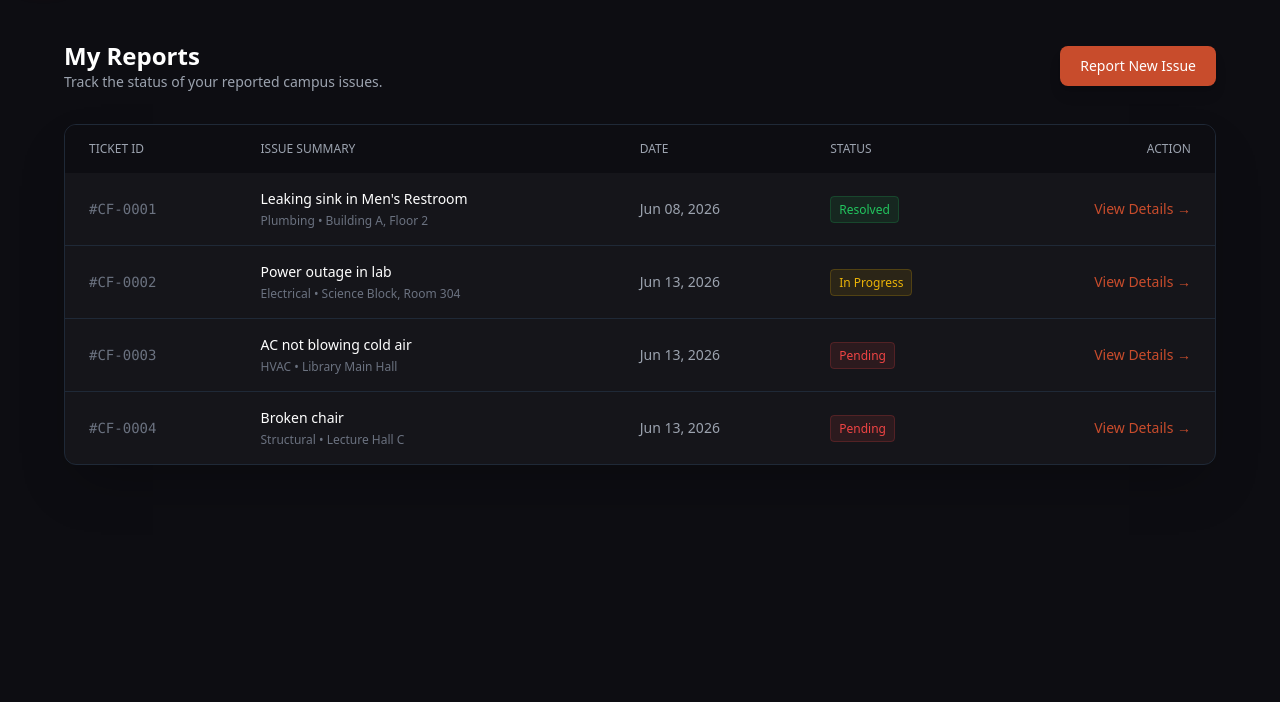
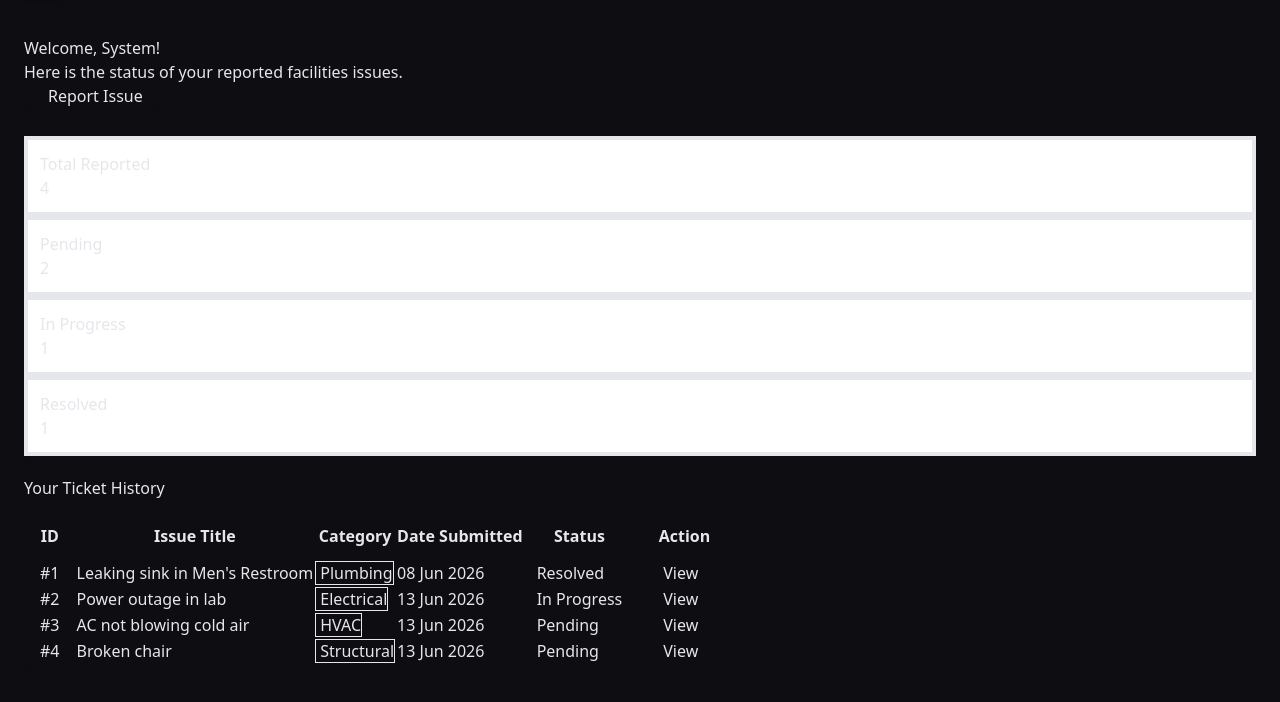
Before and after one commit to atleii/CampusFIX, a Flask app: template templates/student_dashboard.html in a window 1280 px wide. Shown: the part 61-763 px from the top of the page. Run offline with Flask 3, Linux system fonts and the light colour scheme; the template is opened without the code that fills it: values that come from a table or form of the project are taken from there, others are empty; a user stored in the database is signed in; some libraries are stand-ins or nearby versions.

Commit message:
Update student_dashboard.html

```diff
--- a/templates/student_dashboard.html
+++ b/templates/student_dashboard.html
@@ -1,54 +1,80 @@
 {% extends "base.html" %}
+{% block title %}Dashboard - CampusFIX{% endblock %}
+{% block content %}
+<div class="d-flex justify-content-between align-items-end mb-4 border-bottom pb-3 mt-3">
+    <div>
+        <h2 class="fw-bold mb-0">Welcome, {{ current_user.full_name.split()[0] }}!</h2>
+        <p class="text-muted mb-0">Here is the status of your reported facilities issues.</p>
+    </div>
+    <a href="{{ url_for('submit_complaint') }}" class="btn btn-primary btn-lg shadow-sm rounded-pill px-4">
+        <i class="bi bi-plus-lg me-2"></i>Report Issue
+    </a>
+</div>
 
-{% block content %}
-<div class="max-w-6xl mx-auto mt-4">
-    <div class="flex justify-between items-center mb-8">
-        <div>
-            <h1 class="text-2xl font-bold text-white">My Reports</h1>
-            <p class="text-sm text-gray-400">Track the status of your reported campus issues.</p>
+<div class="row g-4">
+    <div class="col-md-3">
+        <div class="card bg-white border-0 shadow-sm p-3 border-start border-4 border-primary h-100">
+            <h6 class="text-muted small fw-bold text-uppercase">Total Reported</h6>
+            <h2 class="mb-0 fw-bold">{{ complaints|length }}</h2>
         </div>
-        <a href="{{ url_for('new_complaint') }}" class="bg-[#C84C2C] hover:bg-[#A63C22] text-white px-5 py-2.5 rounded-lg text-sm font-medium transition shadow-lg">
-            Report New Issue
-        </a>
     </div>
+    <div class="col-md-3">
+        <div class="card bg-white border-0 shadow-sm p-3 border-start border-4 border-danger h-100">
+            <h6 class="text-muted small fw-bold text-uppercase">Pending</h6>
+            <h2 class="mb-0 fw-bold">{{ complaints|selectattr("status", "equalto", "Pending")|list|length }}</h2>
+        </div>
+    </div>
+    <div class="col-md-3">
+        <div class="card bg-white border-0 shadow-sm p-3 border-start border-4 border-warning h-100">
+            <h6 class="text-muted small fw-bold text-uppercase">In Progress</h6>
+            <h2 class="mb-0 fw-bold">{{ complaints|selectattr("status", "equalto", "In Progress")|list|length }}</h2>
+        </div>
+    </div>
+    <div class="col-md-3">
+        <div class="card bg-white border-0 shadow-sm p-3 border-start border-4 border-success h-100">
+            <h6 class="text-muted small fw-bold text-uppercase">Resolved</h6>
+            <h2 class="mb-0 fw-bold">{{ complaints|selectattr("status", "equalto", "Resolved")|list|length }}</h2>
+        </div>
+    </div>
+</div>
 
-    <div class="bg-[#15151A] rounded-xl border border-gray-800 overflow-hidden shadow-2xl">
-        <table class="w-full text-left text-sm">
-            <thead class="bg-[#0D0D12] text-gray-400 text-xs uppercase">
+<h4 class="fw-bold mt-5 mb-3">Your Ticket History</h4>
+<div class="card border-0 shadow-sm overflow-hidden">
+    <div class="table-responsive">
+        <table class="table table-hover align-middle mb-0">
+            <thead class="table-light">
                 <tr>
-                    <th class="px-6 py-4 font-medium">Ticket ID</th>
-                    <th class="px-6 py-4 font-medium">Issue Summary</th>
-                    <th class="px-6 py-4 font-medium">Date</th>
-                    <th class="px-6 py-4 font-medium">Status</th>
-                    <th class="px-6 py-4 font-medium text-right">Action</th>
+                    <th class="py-3 px-4">ID</th>
+                    <th class="py-3">Issue Title</th>
+                    <th class="py-3">Category</th>
+                    <th class="py-3">Date Submitted</th>
+                    <th class="py-3">Status</th>
+                    <th class="py-3 text-end px-4">Action</th>
                 </tr>
             </thead>
-            <tbody class="divide-y divide-gray-800">
-                {% for complaint in complaints %}
-                <tr class="hover:bg-white/[0.02] transition">
-                    <td class="px-6 py-4 font-mono text-gray-500">#CF-{{ "%04d" | format(complaint.id) }}</td>
-                    <td class="px-6 py-4">
-                        <p class="font-medium text-white">{{ complaint.title }}</p>
-                        <p class="text-xs text-gray-500 mt-1">{{ complaint.category }} • {{ complaint.location }}</p>
+            <tbody>
+                {% for c in complaints %}
+                <tr>
+                    <td class="px-4 fw-bold text-muted">#{{ c.id }}</td>
+                    <td class="fw-medium text-dark">{{ c.title }}</td>
+                    <td><span class="badge bg-light text-secondary border"><i class="bi bi-tag me-1"></i>{{ c.category }}</span></td>
+                    <td class="text-muted small">{{ c.created_at.strftime('%d %b %Y') }}</td>
+                    <td>
+                        <span class="badge {% if c.status == 'Resolved' %}bg-success{% elif c.status == 'In Progress' %}bg-warning text-dark{% elif c.status == 'Cancelled' %}bg-secondary{% else %}bg-danger{% endif %} rounded-pill px-3 py-2">
+                            {{ c.status }}
+                        </span>
                     </td>
-                    <td class="px-6 py-4 text-gray-400">{{ complaint.created_at.strftime('%b %d, %Y') }}</td>
-                    <td class="px-6 py-4">
-                        {% if complaint.status == 'Pending' %}
-                            <span class="px-2 py-1 rounded text-xs bg-red-500/10 text-red-500 border border-red-500/20">Pending</span>
-                        {% elif complaint.status == 'In Progress' %}
-                            <span class="px-2 py-1 rounded text-xs bg-yellow-500/10 text-yellow-500 border border-yellow-500/20">In Progress</span>
-                        {% else %}
-                            <span class="px-2 py-1 rounded text-xs bg-green-500/10 text-green-500 border border-green-500/20">Resolved</span>
-                        {% endif %}
-                    </td>
-                    <td class="px-6 py-4 text-right">
-                        <a href="{{ url_for('view_complaint', id=complaint.id) }}" class="text-[#C84C2C] hover:text-white text-sm font-medium transition">View Details &rarr;</a>
+                    <td class="text-end px-4">
+                        <a href="{{ url_for('view_complaint', id=c.id) }}" class="btn btn-sm btn-outline-primary rounded-pill px-3">View</a>
                     </td>
                 </tr>
                 {% else %}
                 <tr>
-                    <td colspan="5" class="px-6 py-12 text-center text-gray-500">
-                        You haven't reported any issues yet.
+                    <td colspan="6" class="text-center py-5">
+                        <div class="text-muted">
+                            <i class="bi bi-inbox fs-1 d-block mb-3"></i>
+                            You haven't reported any issues yet.
+                        </div>
                     </td>
                 </tr>
                 {% endfor %}
```
